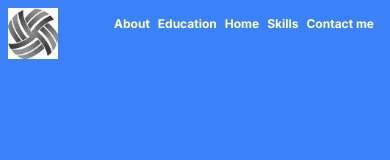
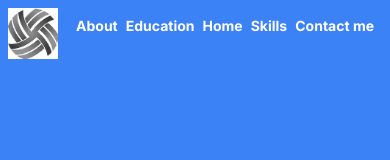
Before and after one commit to talhacheema675/my_website, a Next.js app: page / in a window 390 px wide. Shown: the top 160 px of the page. Built offline with nearby package versions, Linux system fonts and the light colour scheme.

Commit message:
Update page.tsx

```diff
--- a/src/app/page.tsx
+++ b/src/app/page.tsx
@@ -9,7 +9,7 @@ export default function Home() {
 <div className='parent bg-white'>
     <div id="0" className='flex flex-row w-full h-16 bg-blue-500'>
         <div className='p-2'><Image src="/abc12.jpg" alt="My Image" width={50} height={50} className='grayscale'/> </div>
-        <div className='absolute top-0 right-0 flex md:gap-8 sm:gap-6 gap-2 px-4 py-4 text-white font-bold  md:text-lg sm:text-base text-xs '>
+        <div className='absolute top-0 right-0 flex md:gap-8 sm:gap-6 gap-2 px-4 py-4 text-white font-bold  md:text-lg sm:text-base text-sm '>
                 <Link className='hover:text-black' href="#1">About</Link>
                  <Link className='hover:text-black' href="#1">Education</Link>
                   <Link className='hover:text-black' href="#0" ><h1>Home</h1></Link>
```
